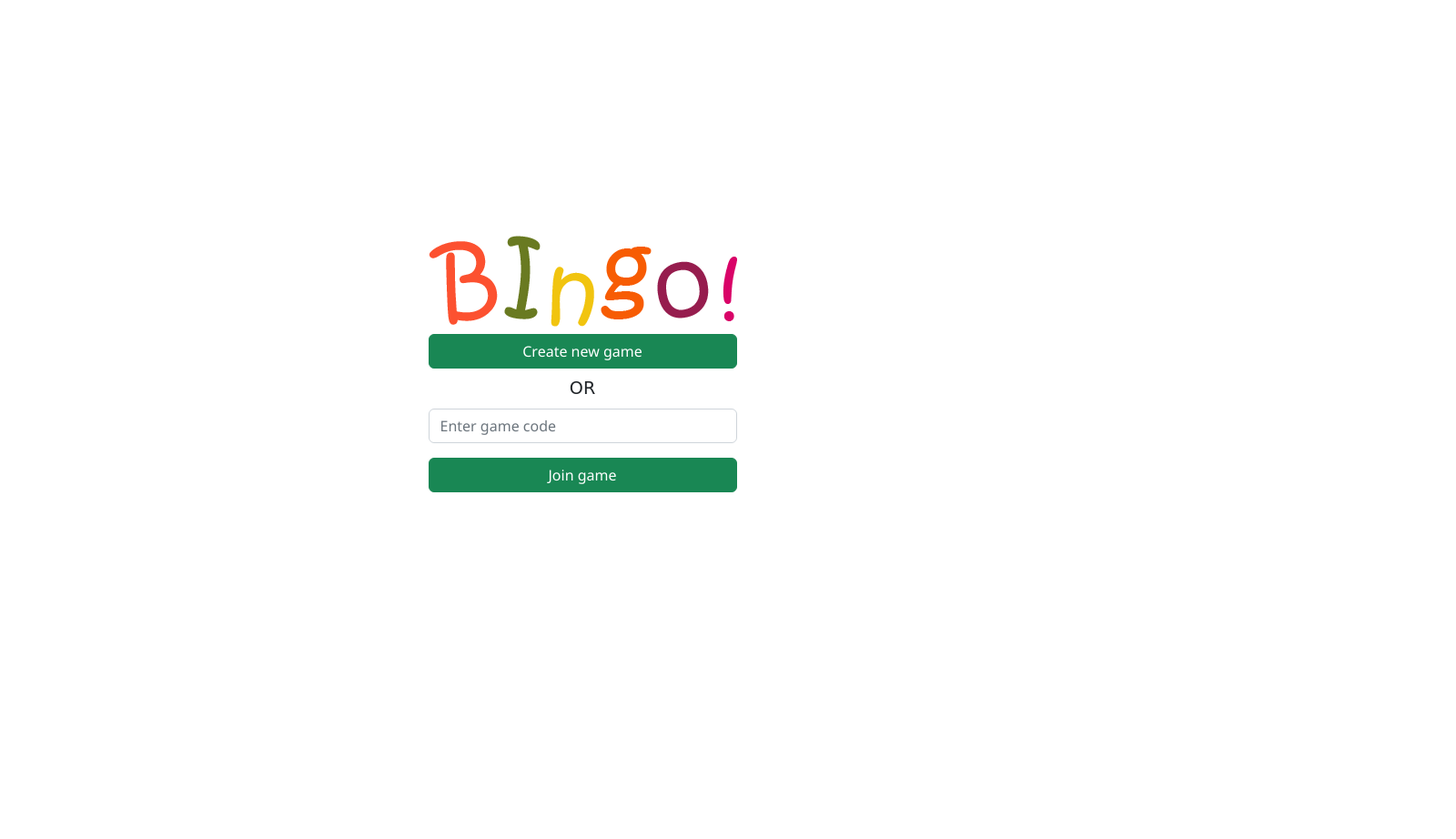
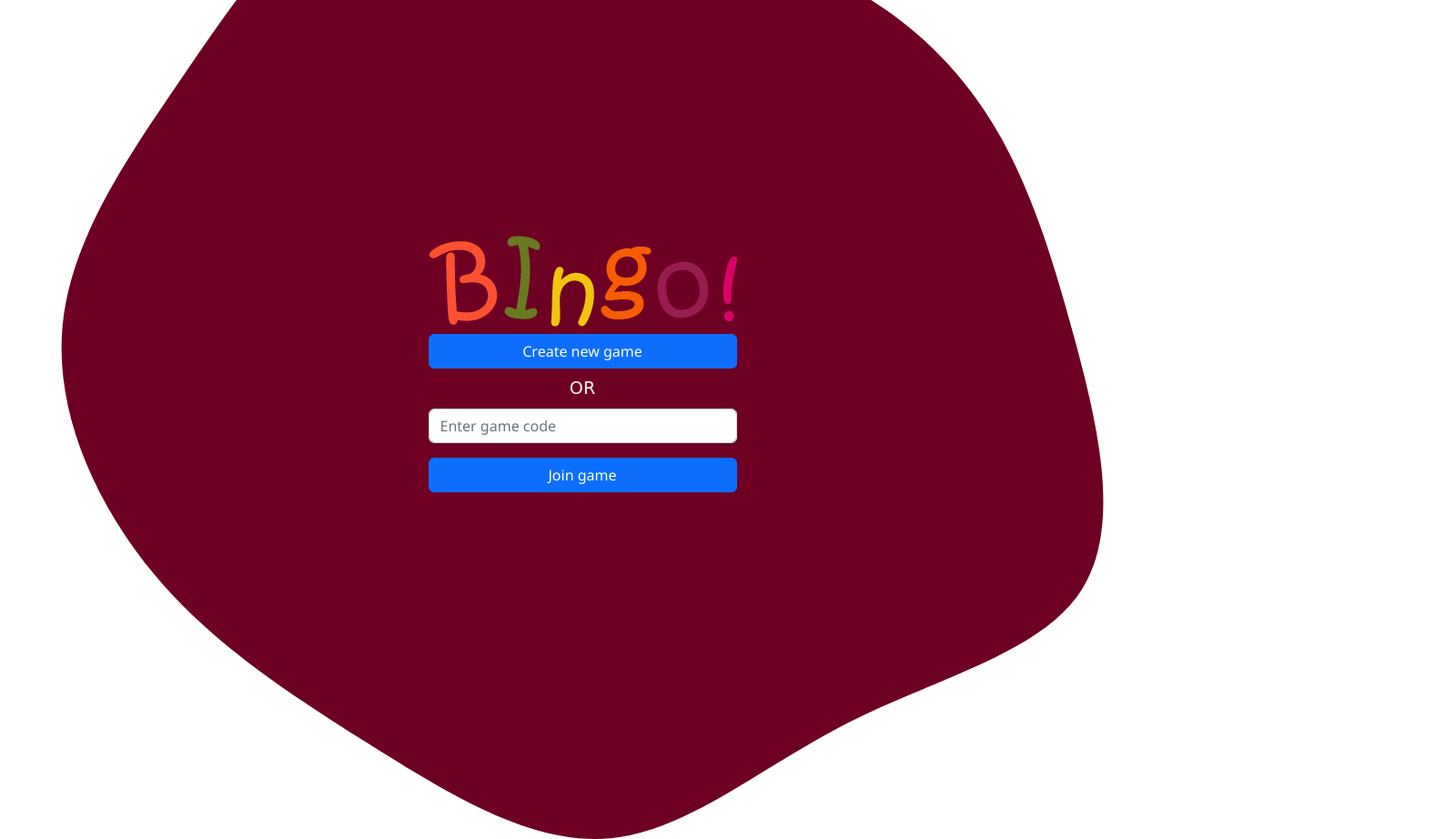
Before and after one commit to suhaildhada/bingo, a plain HTML site: page client/index.html in a window 1280 px wide. Shown: the whole page at 91% size, 1600 px wide, since content can reach past the window. Before the commit the page ends 800 px from the top, so only its background shows below. Drawn offline with nearby package versions, Linux system fonts and the light colour scheme; no server answers.

Commit message:
added images to initial screen

```diff
--- a/client/index.html
+++ b/client/index.html
@@ -28,10 +28,14 @@
     <title>Bingo!</title>
   </head>
   <body>
+    <div class="bg-image-container">
+      <img src="images/initial-screen-background.svg" alt="" />
+    </div>
+
     <div id="initialScreen">
       <img src="images/bingo.png" alt="Bingo!" class="d-block mb-2 bingo-img" />
       <!-- <h1>Bingo Multiplayer</h1> -->
-      <button type="submit" class="w-100 btn btn-success" id="newGameButton">
+      <button type="submit" class="w-100 btn btn-primary" id="newGameButton">
         Create new game
       </button>
       <span class="mt-2 text-center d-block text-or">OR</span>
@@ -45,7 +49,7 @@
       </div>
       <button
         type="submit"
-        class="btn btn-success mt-3 w-100"
+        class="btn btn-primary mt-3 w-100"
         id="joinGameButton"
       >
         Join game
--- a/client/index.js
+++ b/client/index.js
@@ -27,6 +27,7 @@ const allCells = document.querySelectorAll(".cell");
 
 const gameScreen = document.getElementById("gameScreen");
 const initialScreen = document.getElementById("initialScreen");
+const bgImgHolder = document.querySelector(".bg-image-container");
 
 const newGameBtn = document.getElementById("newGameButton");
 const joinGameBtn = document.getElementById("joinGameButton");
@@ -165,10 +166,13 @@ function handleGameState(gameState, num) {
 function showGameScreen() {
   initialScreen.style.display = "none";
   gameScreen.style.display = "flex";
+  bgImgHolder.style.display = "none";
 }
 
 function reset() {
   playerNumber = null;
+  bgImgHolder.style.display = "block";
+
   joinGameInput.value = "";
   gameCodeText.innerText = "";
   initialScreen.style.display = "block";
--- a/client/style.css
+++ b/client/style.css
@@ -12,6 +12,15 @@ body {
   font-family: "Segoe UI", Tahoma, Geneva, Verdana, sans-serif;
   font-size: 1.2rem;
   position: relative;
+  /* background-image: url("./images/bingo-front-page-background.svg");
+  background-position: center;
+  background-repeat: no-repeat; */
+  overflow: hidden;
+}
+
+.bg-image-container {
+  position: absolute;
+  z-index: -1;
 }
 
 #alert-container {
@@ -33,6 +42,7 @@ body {
 
 .text-or {
   font-family: cursive;
+  color: whitesmoke;
 }
 
 #gameCodeText {
```
Also changed, not shown: client/images/initial-screen-background.svg (added).
